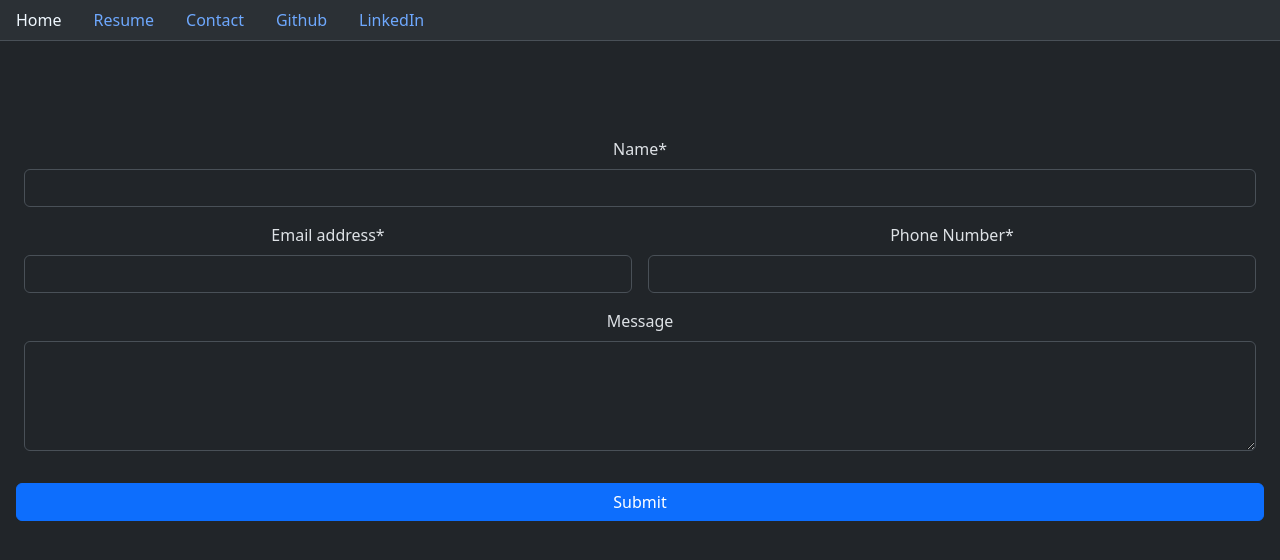
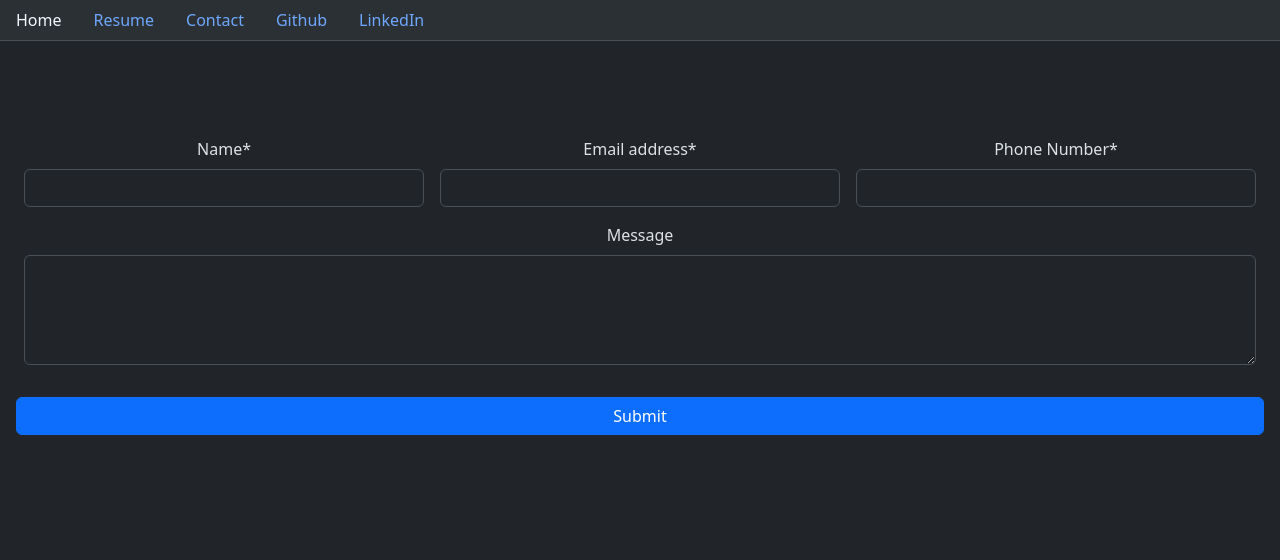
Before and after one commit to BearWithMe18/BearWithMe18.github.io, a website: page contact.html in a window 1280 px wide. Drawn offline with nearby package versions, Linux system fonts and the light colour scheme.

Commit message:
Changed Contact Form Display

```diff
--- a/contact.html
+++ b/contact.html
@@ -15,18 +15,18 @@
     <div class="px-4 py-5 my-5 text-center">
         <form class="row g-3 needs-validation" method="post"
             action="https://script.google.com/macros/s/AKfycbxZjyUx8KGURzODul8T2JKL9uACesSfm6WoUkZtfLld5yXC-4ZPM0gXQDmrMU3FxTav/exec">
-            <div class="col-mb-3">
+            <div class="col-md-4">
                 <label for="contactName" class="form-label">Name*</label>
                 <input name="Name" type="text" required class="form-control" id="contactEmail">
                 <div class="invalid-feedback">
                     Please enter a name.
                 </div>
             </div>
-            <div class="col-md-6">
+            <div class="col-md-4">
                 <label for="contactEmail" class="form-label">Email address*</label>
                 <input name="Email" type="email" class="form-control" id="contactEmail" required>
             </div>
-            <div class="col-md-6">
+            <div class="col-md-4">
                 <label for="contactPhone" class="form-label">Phone Number*</label>
                 <input name="Phone" type="tel" class="form-control" id="contactPhone" minlength="10" maxlength="15"
                     required>
```
